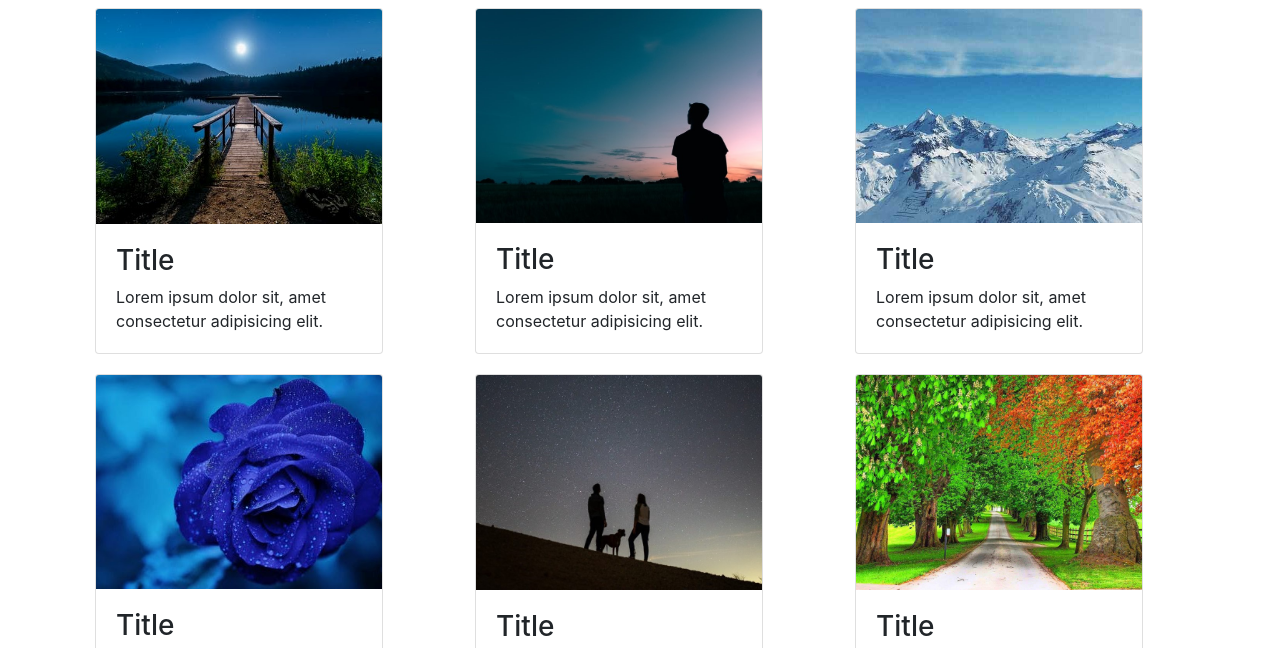
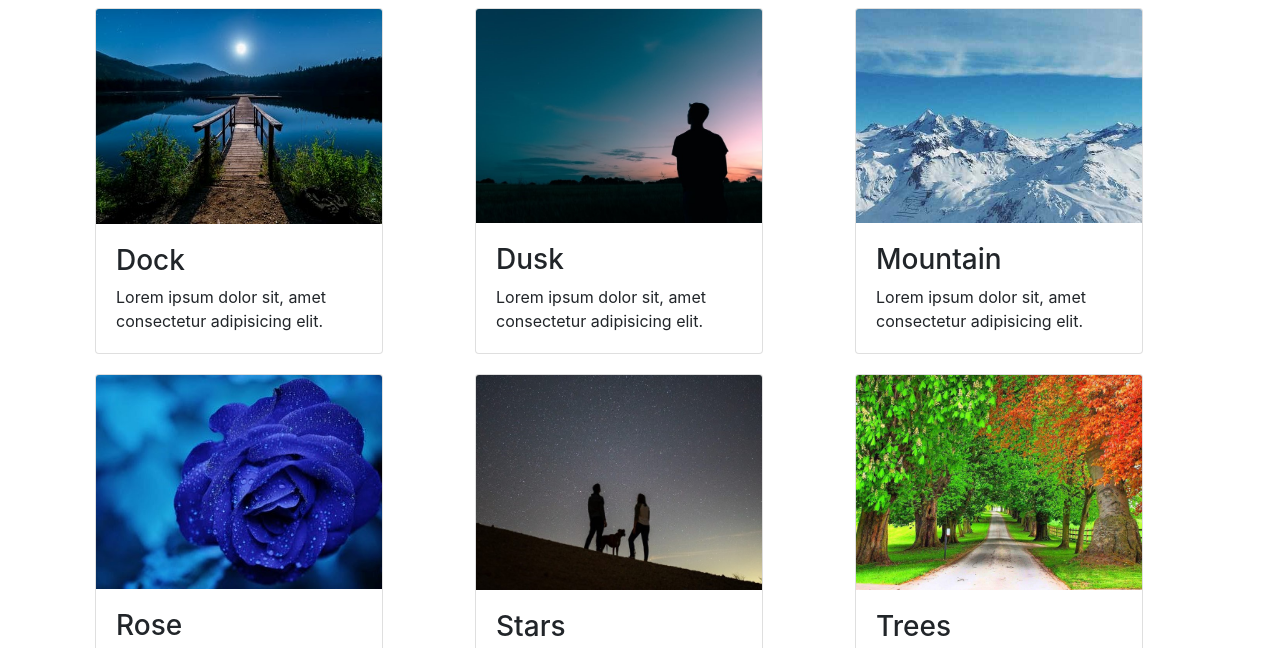
Before and after one commit to ajrsabet/Adam_Sabet_Portfolio, a plain HTML site: page portfolio.html in a window 1280 px wide. Shown: the part 146-794 px from the top of the page. Drawn offline with nearby package versions, Linux system fonts and the light colour scheme.

Commit message:
completed html and css with bootstrap need to add js

```diff
--- a/assets/styles.css
+++ b/assets/styles.css
@@ -21,8 +21,9 @@ footer {
 
 h1 {
   margin: 20px 0;
-  padding: 20 0;
+
 }
+
 
 /* header {
     width: 960px;
--- a/portfolio.html
+++ b/portfolio.html
@@ -53,7 +53,7 @@
                 <div class="card" style="width: 18rem;">
                     <img src="assets/images/Dock.jpeg" class="card-img-top" alt="...">
                     <div class="card-body">
-                        <h3>Title</h3>
+                        <h3>Dock</h3>
                         <p class="card-text">Lorem ipsum dolor sit, amet consectetur adipisicing elit. </p>
                     </div>
                 </div>
@@ -63,7 +63,7 @@
                 <div class="card" style="width: 18rem;">
                     <img src="assets/images/Dusk.jpg" class="card-img-top" alt="...">
                     <div class="card-body">
-                        <h3>Title</h3>
+                        <h3>Dusk</h3>
                         <p class="card-text">Lorem ipsum dolor sit, amet consectetur adipisicing elit. </p>
                     </div>
                 </div>
@@ -72,7 +72,7 @@
                 <div class="card" style="width: 18rem;">
                     <img src="assets/images/Mountain.jpg" class="card-img-top" alt="...">
                     <div class="card-body">
-                        <h3>Title</h3>
+                        <h3>Mountain</h3>
                         <p class="card-text">Lorem ipsum dolor sit, amet consectetur adipisicing elit. </p>
                     </div>
                 </div>
@@ -85,7 +85,7 @@
                 <div class="card" style="width: 18rem;">
                     <img src="assets/images/Rose.jpeg" class="card-img-top" alt="...">
                     <div class="card-body">
-                        <h3>Title</h3>
+                        <h3>Rose</h3>
                         <p class="card-text">Lorem ipsum dolor sit, amet consectetur adipisicing elit. </p>
                     </div>
                 </div>
@@ -94,7 +94,7 @@
                 <div class="card" style="width: 18rem;">
                     <img src="assets/images/stars.jpg" class="card-img-top" alt="...">
                     <div class="card-body">
-                        <h3>Title</h3>
+                        <h3>Stars</h3>
                         <p class="card-text">Lorem ipsum dolor sit, amet consectetur adipisicing elit. </p>
                     </div>
                 </div>
@@ -103,7 +103,7 @@
                 <div class="card" style="width: 18rem;">
                     <img src="assets/images/trees.jpg" class="card-img-top" alt="...">
                     <div class="card-body">
-                        <h3>Title</h3>
+                        <h3>Trees</h3>
                         <p class="card-text">Lorem ipsum dolor sit, amet consectetur adipisicing elit. </p>
                     </div>
                 </div>
```
Also changed, not shown: contact.html (+1 -1 lines), index.html (+1 -0 lines).
